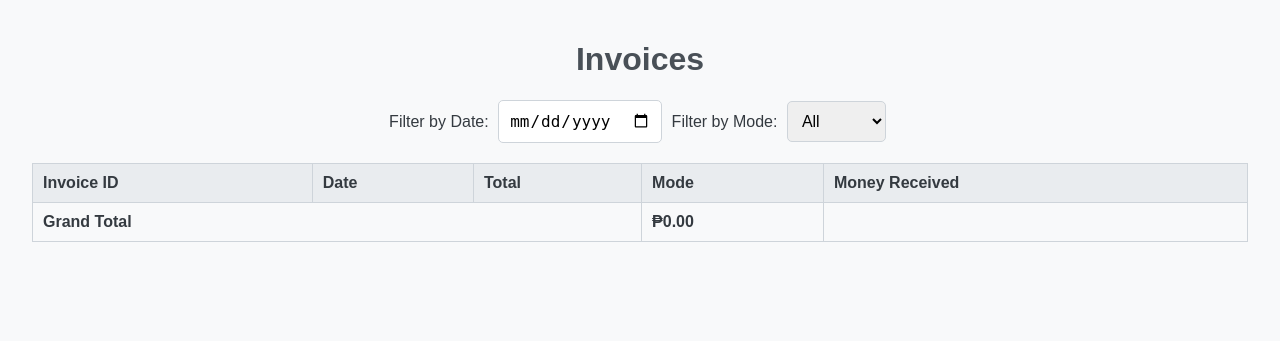
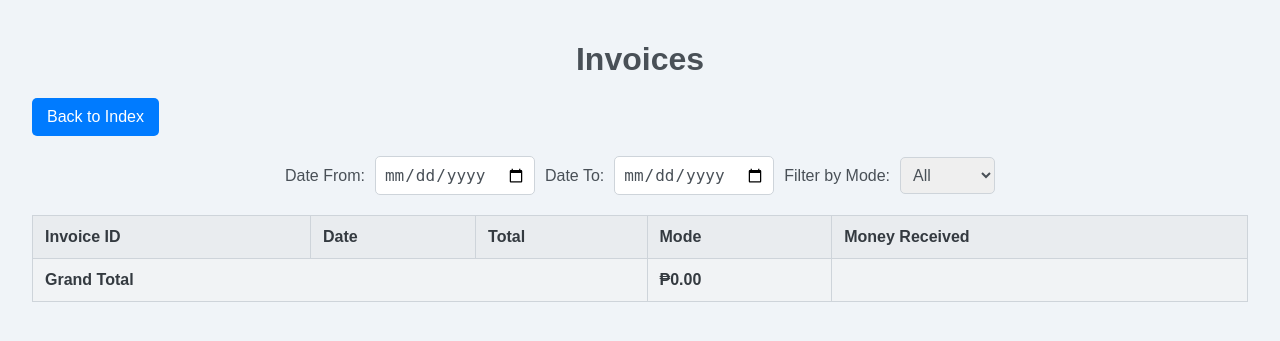
Before and after one commit to skullmatrix/HnSRamyeon, a Flask app: page /invoices in a window 1280 px wide. Shown: the top 341 px of the page. Run offline with Flask 2, Linux system fonts and the light colour scheme; data that the repository does not hold is empty.

Commit message:
Update invoices.html

```diff
--- a/templates/invoices.html
+++ b/templates/invoices.html
@@ -7,7 +7,7 @@
     <style>
         body {
             font-family: Arial, sans-serif;
-            background-color: #f8f9fa;
+            background-color: #f0f4f8;
             color: #343a40;
             max-width: 95%;
             margin: auto;
@@ -17,28 +17,53 @@
             text-align: center;
             font-size: 32px;
             color: #495057;
+            margin-bottom: 20px;
+        }
+        .button-bar {
+            display: flex;
+            justify-content: space-between;
+            align-items: center;
+            margin-bottom: 20px;
+        }
+        .back-button {
+            padding: 10px 15px;
+            font-size: 16px;
+            background-color: #007bff;
+            color: #fff;
+            border: none;
+            border-radius: 5px;
+            cursor: pointer;
+            text-decoration: none;
+            text-align: center;
         }
         .filter-bar {
+            display: flex;
+            gap: 10px;
+            justify-content: center;
+            align-items: center;
             margin-bottom: 20px;
-            text-align: center;
+            flex-wrap: wrap;
+        }
+        .filter-bar label, .filter-bar select, .filter-bar input[type="date"] {
+            font-size: 16px;
+            color: #495057;
         }
         .filter-bar select, .filter-bar input[type="date"] {
-            padding: 10px;
-            font-size: 16px;
+            padding: 8px;
             border-radius: 5px;
             border: 1px solid #ced4da;
-            margin: 0 5px;
         }
         table {
             width: 100%;
             border-collapse: collapse;
             margin-top: 20px;
+            background-color: #fff;
         }
         table, th, td {
             border: 1px solid #ced4da;
         }
         th, td {
-            padding: 10px;
+            padding: 12px;
             text-align: left;
         }
         th {
@@ -46,15 +71,23 @@
         }
         .total-row {
             font-weight: bold;
+            background-color: #f1f3f5;
         }
     </style>
 </head>
 <body>
     <h1>Invoices</h1>
 
+    <div class="button-bar">
+        <a href="index.html" class="back-button">Back to Index</a>
+    </div>
+
     <div class="filter-bar">
-        <label for="date-filter">Filter by Date:</label>
-        <input type="date" id="date-filter" onchange="filterInvoices()" />
+        <label for="date-from">Date From:</label>
+        <input type="date" id="date-from" onchange="filterInvoices()" />
+
+        <label for="date-to">Date To:</label>
+        <input type="date" id="date-to" onchange="filterInvoices()" />
 
         <label for="payment-mode-filter">Filter by Mode:</label>
         <select id="payment-mode-filter" onchange="filterInvoices()">
@@ -96,7 +129,8 @@
 
     <script>
         function filterInvoices() {
-            const dateFilter = document.getElementById("date-filter").value;
+            const dateFrom = document.getElementById("date-from").value;
+            const dateTo = document.getElementById("date-to").value;
             const modeFilter = document.getElementById("payment-mode-filter").value;
             const rows = document.querySelectorAll("#invoice-table-body tr");
             let total = 0;
@@ -107,7 +141,7 @@
                 const amount = parseFloat(row.querySelector(".total-cell").textContent.replace('₱', ''));
 
                 const matchesMode = modeFilter === "all" || mode === modeFilter;
-                const matchesDate = !dateFilter || date === dateFilter;
+                const matchesDate = (!dateFrom || date >= dateFrom) && (!dateTo || date <= dateTo);
 
                 if (matchesMode && matchesDate) {
                     row.style.display = "table-row";
```
